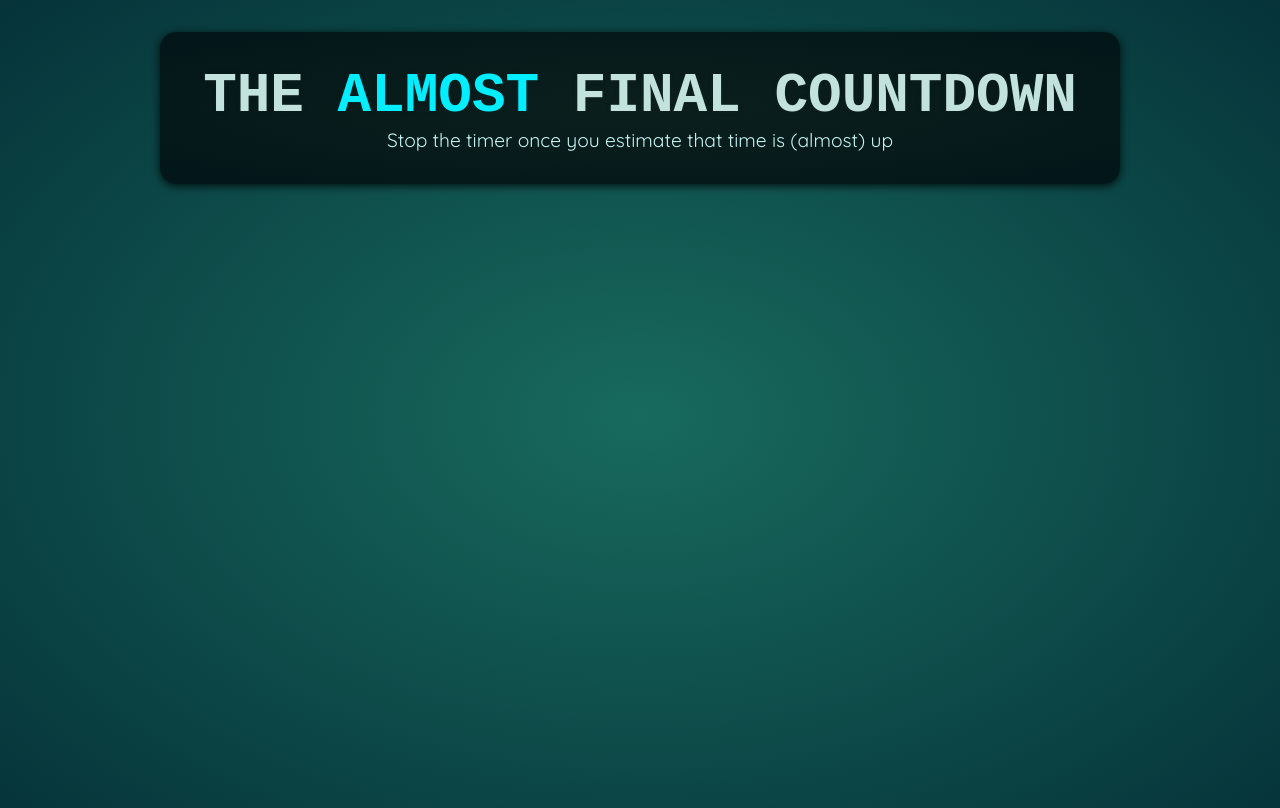
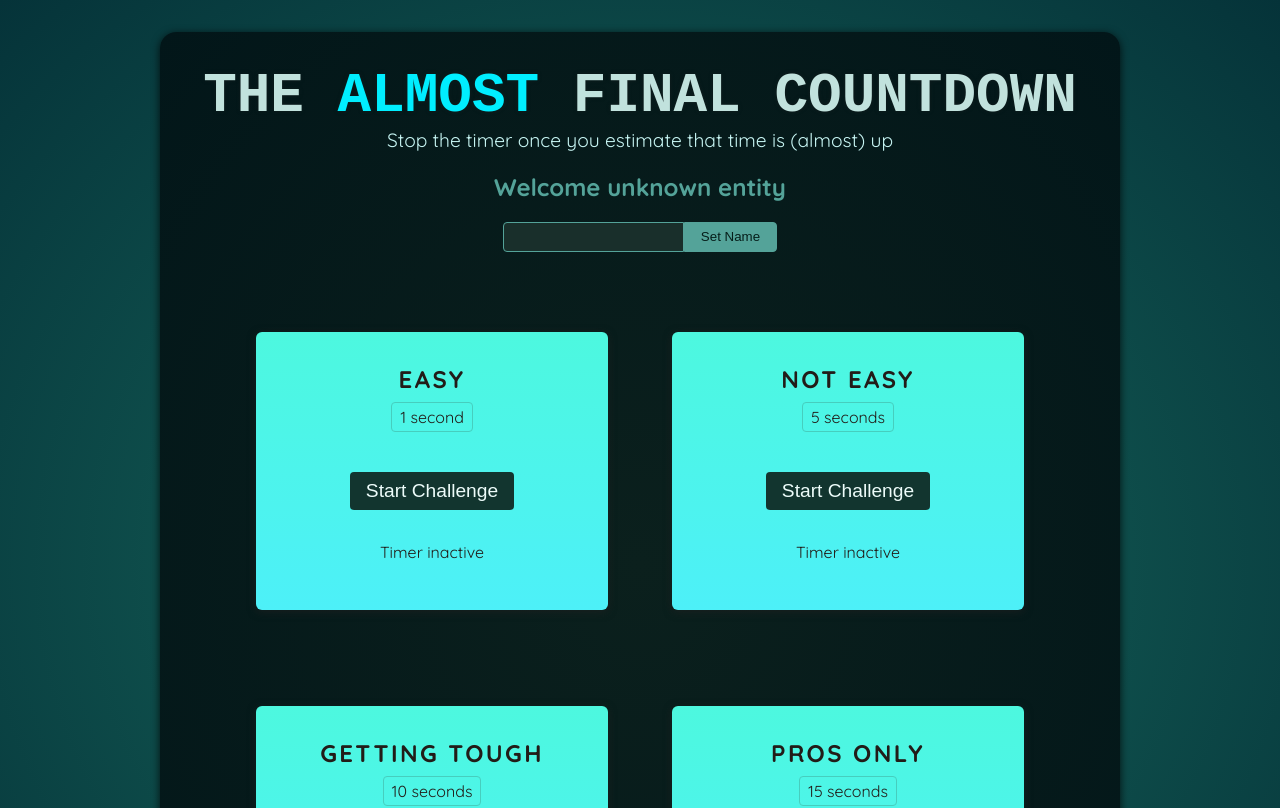
Before and after one commit to icodingeek/TimerStopper, a React (Vite) app: page / in a window 1280 px wide. Shown: the top 808 px of the page. Built offline with nearby package versions, Linux system fonts and the light colour scheme; a web font is replaced by a local one.

Commit message:
Fixing mistake

```diff
--- a/src/components/TimerChallenge.jsx
+++ b/src/components/TimerChallenge.jsx
@@ -1,4 +1,4 @@
-import { useState } from "react";
+import { useState, useRef } from "react";
 
 export default function TimerChallenge({ title, targetTime }) {
   const timer = useRef();
@@ -23,7 +23,7 @@ export default function TimerChallenge({ title, targetTime }) {
         {targetTime} second{targetTime > 1 ? "s" : ""}
       </p>
       <p>
-        <button onClick={timerStarted ? handleStart : handleStart}>
+        <button onClick={timerStarted ? handleStop : handleStart}>
           {timerStarted ? "Stop" : "Start"} Challenge
         </button>
       </p>
```
